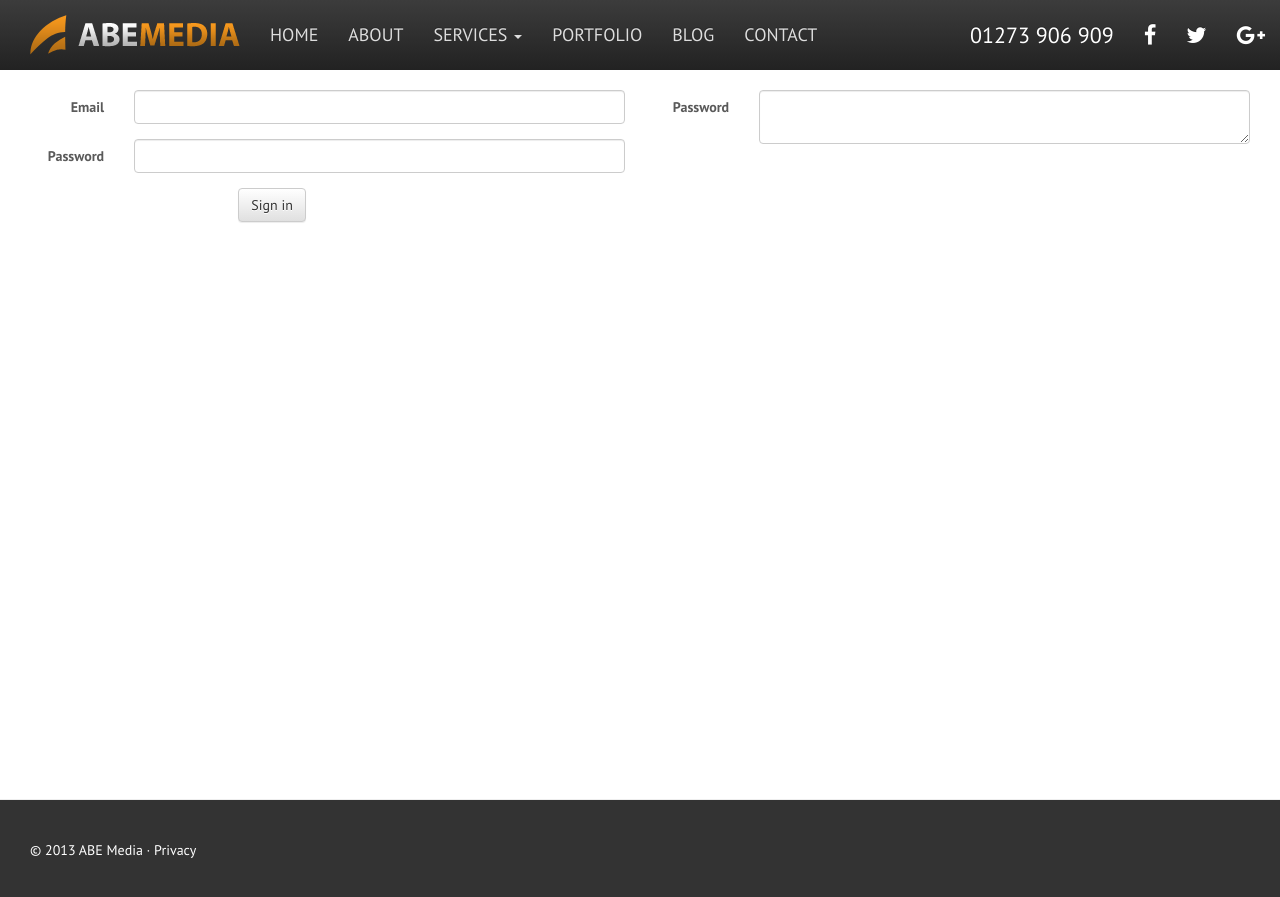
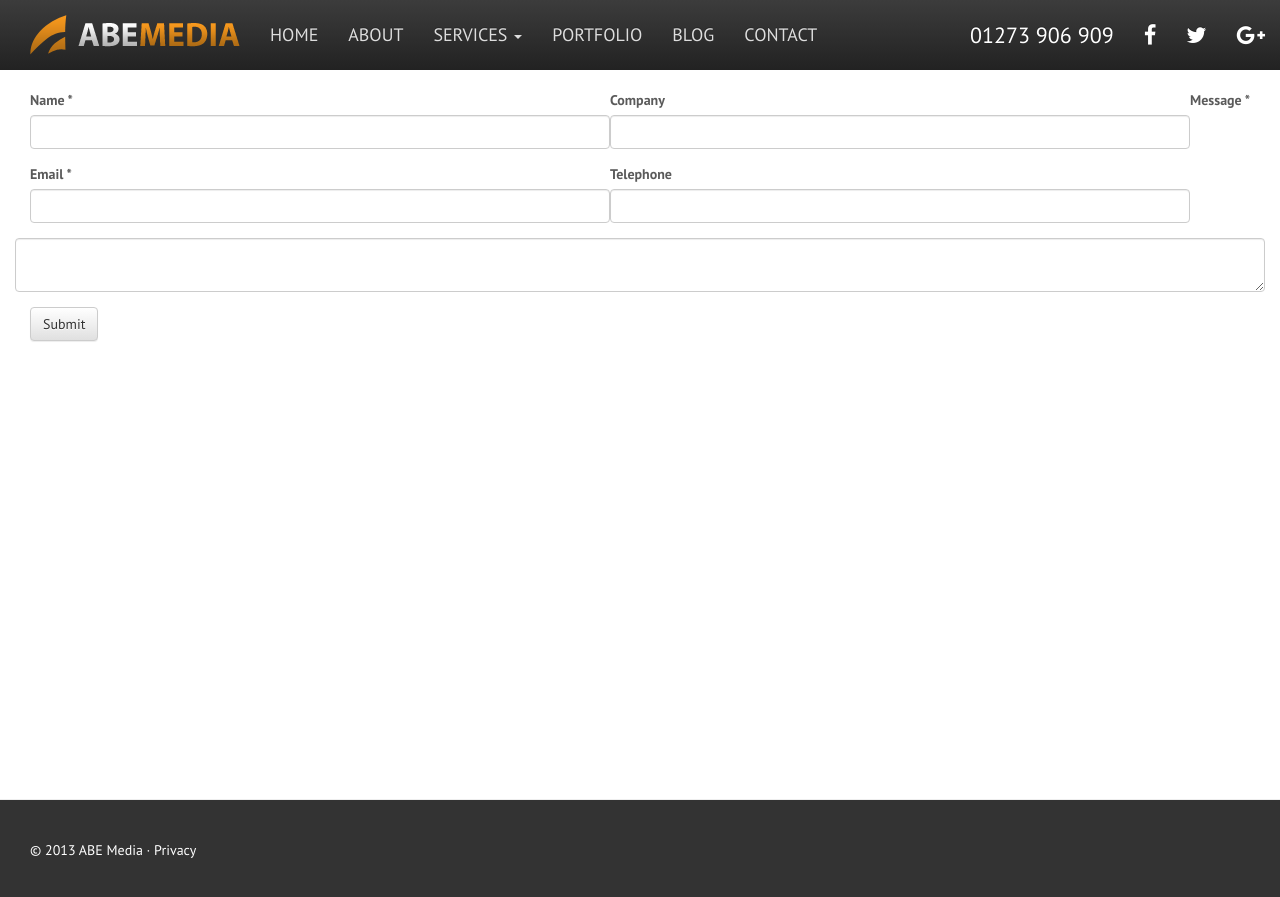
Before and after one commit to abemedia/abemedia.github.io, a Jekyll site: the page built from contact.html, in a window 1280 px wide. Shown: the top 897 px of the page. Built offline with Jekyll 4.4.1, drawn with Linux system fonts in a browser that asks for light colours; nearby versions of some CDN libraries.

Commit message:
Update contact.html

```diff
--- a/contact.html
+++ b/contact.html
@@ -4,34 +4,26 @@ title: Contact Us
 slug: contact
 ---
 <form class="form-horizontal" role="form" action="http://getsimpleform.com/messages?form_api_token=ee510e56c0373993fbbab9e006eaab76" method="post">
-  <div class="row">
-    <div class="col-sm-6">
-      <div class="form-group">
-        <label for="inputEmail3" class="col-sm-2 control-label">Email</label>
-        <div class="col-sm-10">
-          <input type="email" class="form-control">
-        </div>
-      </div>
-      <div class="form-group">
-        <label for="inputPassword3" class="col-sm-2 control-label">Password</label>
-        <div class="col-sm-10">
-          <input type="password" class="form-control">
-        </div>
-      </div>
-    </div>
-    <div class="col-sm-6">
-      <div class="form-group">
-        <label for="inputPassword3" class="col-sm-2 control-label">Password</label>
-        <div class="col-sm-10">
-          <textarea class="form-control" name="message"></textarea>
-        </div>
-      </div>
-    </div>
+  <div class="form-group col-sm-6">
+    <label for="exampleInputEmail1">Name *</label>
+    <input type="name" class="form-control" name="name" required>
+  </div>
+  <div class="form-group col-sm-6">
+    <label for="exampleInputPassword1">Company</label>
+    <input type="company" class="form-control" name="company">
+  </div>
+  <div class="form-group col-sm-6">
+    <label for="exampleInputEmail1">Email *</label>
+    <input type="email" class="form-control" name="email" required>
+  </div>
+  <div class="form-group col-sm-6">
+    <label for="exampleInputPassword1">Telephone</label>
+    <input type="password" class="form-control" name="telephone">
   </div>
   <div class="form-group">
-    <div class="col-sm-offset-2 col-sm-10">
-      <button type="submit" class="btn btn-default">Sign in</button>
-    </div>
+    <label for="exampleInputFile">Message *</label>
+    <textarea name="message" class="form-control" required></textarea>
   </div>
+  <button type="submit" class="btn btn-default">Submit</button>
   <input type='hidden' name='redirect_to' value='<the complete return url e.g. http://fooey.com/thank-you.html>' />
 </form>
```
